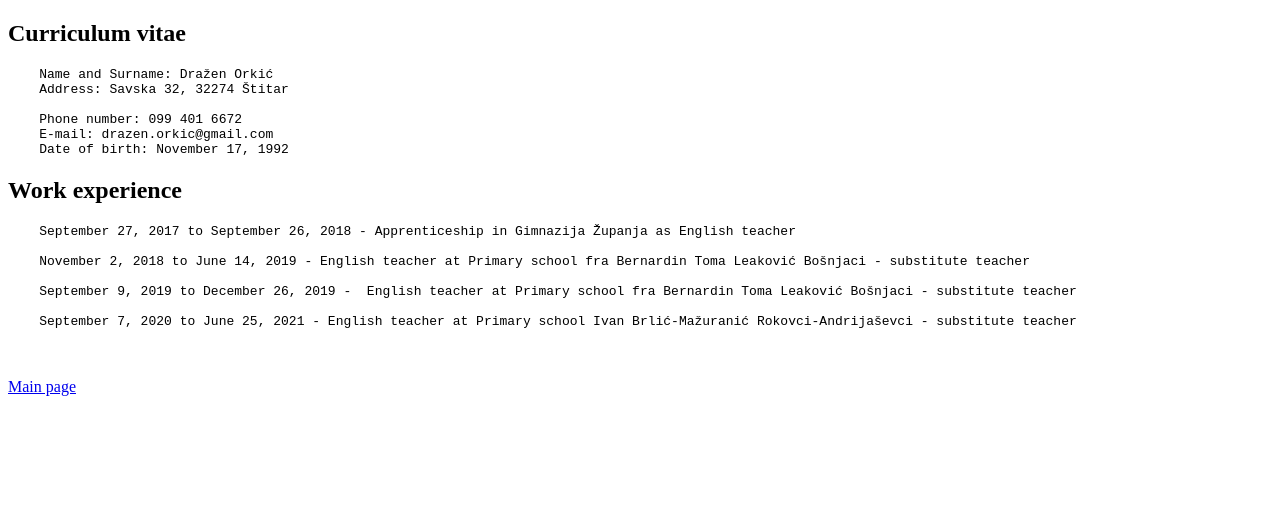
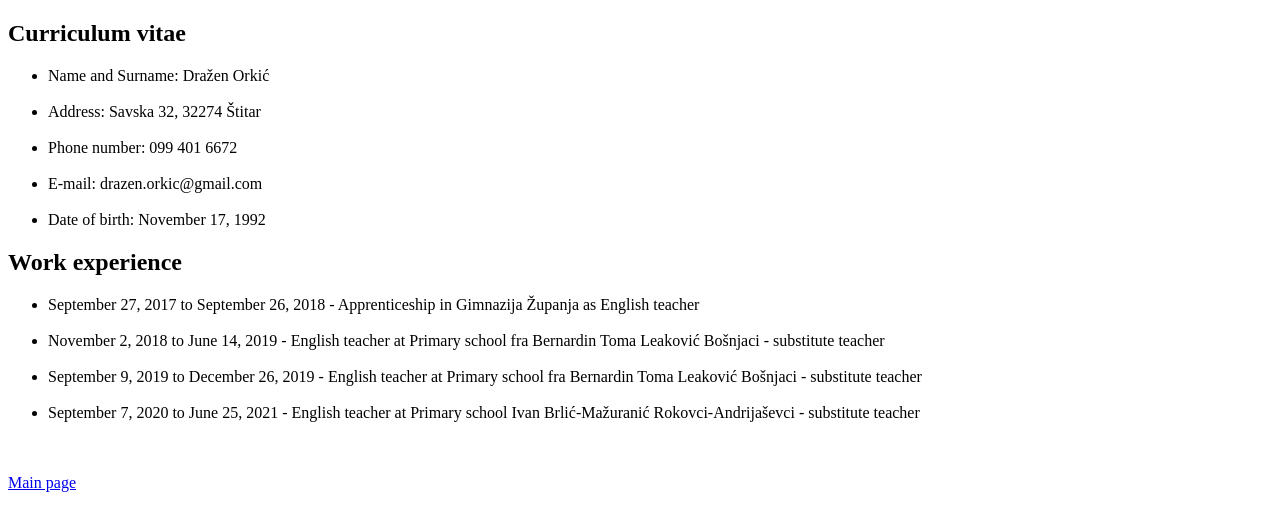
Before and after one commit to Dorazen/algebra-html, a plain HTML site: page vježba 14_ponavljanje/cv.html in a window 1280 px wide. Drawn offline with Linux system fonts and the light colour scheme.

Commit message:
added <ul> in cv.html and <dl> in education.html

```diff
--- a/vježba 14_ponavljanje/cv.html
+++ b/vježba 14_ponavljanje/cv.html
@@ -13,24 +13,25 @@
 <body>
     <main>
         <h2>Curriculum vitae</h2>
-        <pre>
-    Name and Surname: Dražen Orkić
-    Address: Savska 32, 32274 Štitar
-
-    Phone number: 099 401 6672
-    E-mail: drazen.orkic@gmail.com
-    Date of birth: November 17, 1992 </pre>
+        <ul>
+    <li>Name and Surname: Dražen Orkić</li> <br>
+    <li>Address: Savska 32, 32274 Štitar</li> <br>
+    <li>Phone number: 099 401 6672</li> <br>
+    <li>E-mail: drazen.orkic@gmail.com</li> <br>
+    <li>Date of birth: November 17, 1992</li>
+</ul>
 
     <h2>Work experience</h2>
-    <pre>
-    September 27, 2017 to September 26, 2018 - Apprenticeship in Gimnazija Županja as English teacher
-
-    November 2, 2018 to June 14, 2019 - English teacher at Primary school fra Bernardin Toma Leaković Bošnjaci - substitute teacher
-
-    September 9, 2019 to December 26, 2019 -  English teacher at Primary school fra Bernardin Toma Leaković Bošnjaci - substitute teacher
-
-    September 7, 2020 to June 25, 2021 - English teacher at Primary school Ivan Brlić-Mažuranić Rokovci-Andrijaševci - substitute teacher </pre>
-    </main>
+    <ul>
+    <li>September 27, 2017 to September 26, 2018 - Apprenticeship in Gimnazija Županja as English teacher</li>
+    <br>
+    <li>November 2, 2018 to June 14, 2019 - English teacher at Primary school fra Bernardin Toma Leaković Bošnjaci - substitute teacher </li>
+     <br>
+    <li>September 9, 2019 to December 26, 2019 -  English teacher at Primary school fra Bernardin Toma Leaković Bošnjaci - substitute teacher </li>
+    <br>
+    <li>September 7, 2020 to June 25, 2021 - English teacher at Primary school Ivan Brlić-Mažuranić Rokovci-Andrijaševci - substitute teacher </li>
+</ul>
+</main>
     <br><br>
     <footer>
         <a href="index.html">Main page</a>
```
Also changed, not shown: vježba 14_ponavljanje/education.html (+5 -5 lines).
